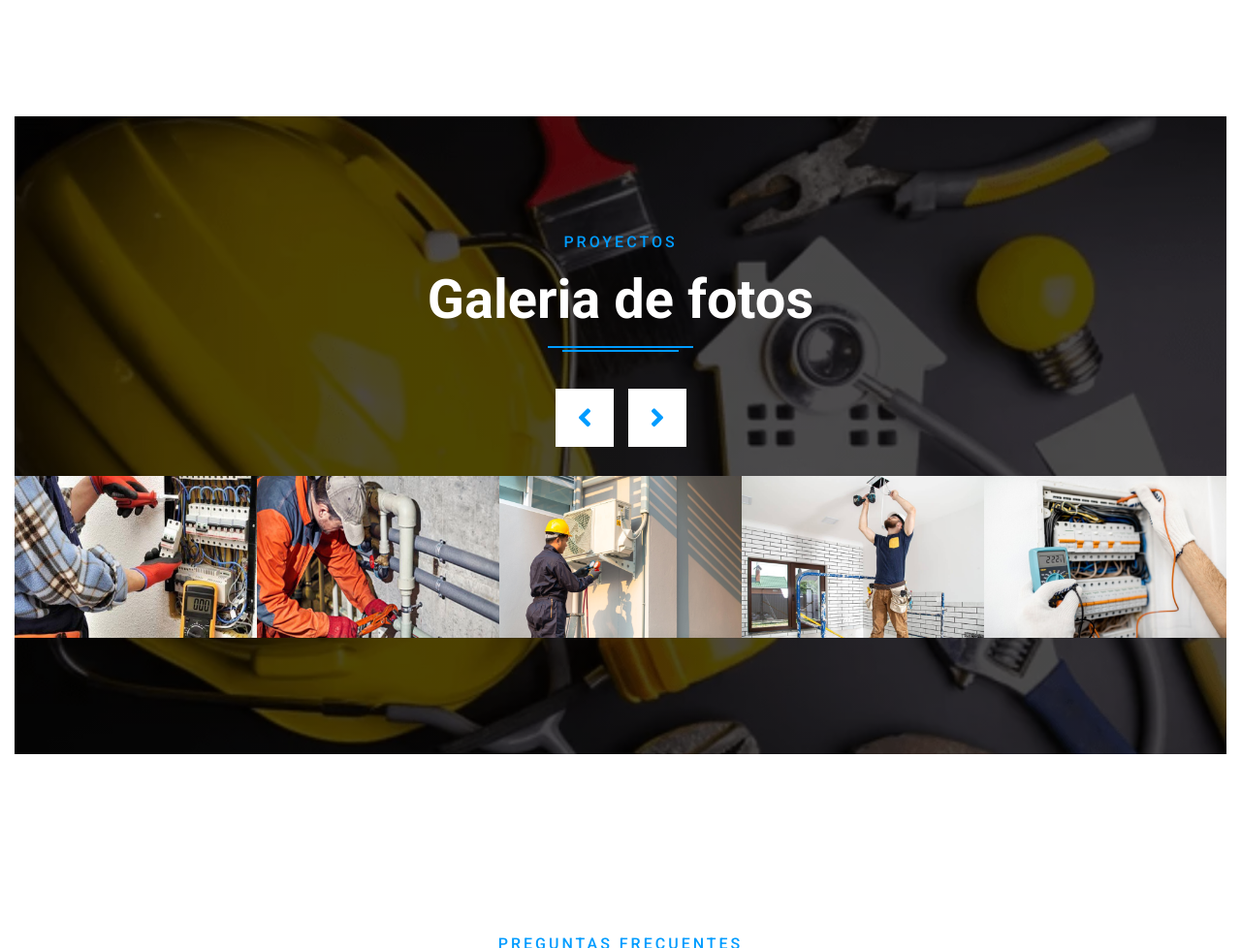
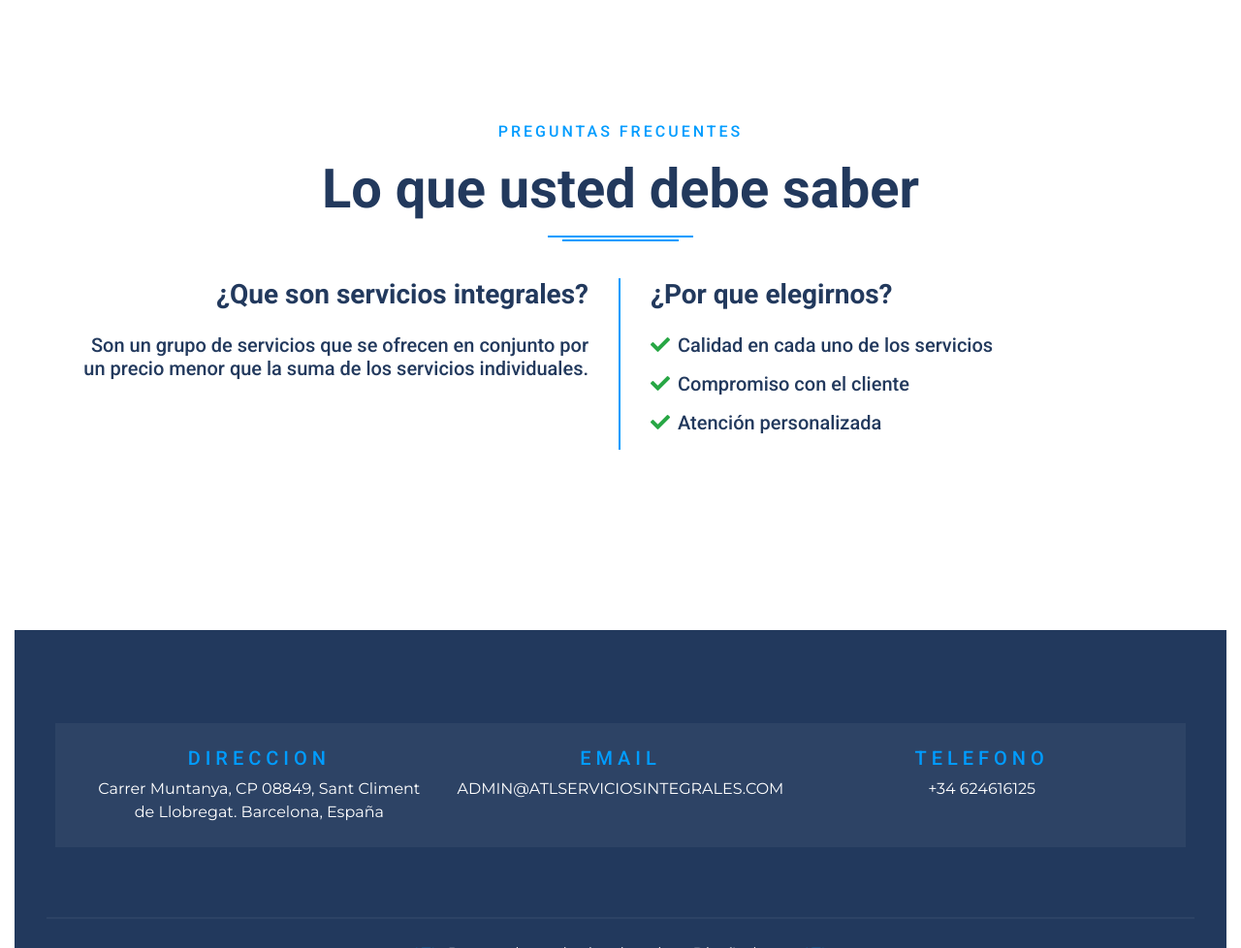
Before and after one commit to orlandosamu/ATL, a plain HTML site: page index.html in a window 1280 px wide. Shown: the part 2040-3018 px from the top of the page at 97% size. Drawn offline with nearby package versions, Linux system fonts and the light colour scheme.

Commit message:
Update index.html

```diff
--- a/index.html
+++ b/index.html
@@ -137,54 +137,6 @@
     </div>
     <!-- Service End -->
 
-
-    <!-- Gallery Start -->
-    <div class="container-fluid bg-gallery" id="project" style="padding: 120px 0; margin: 90px 0;">
-        <div class="section-title position-relative text-center" style="margin-bottom: 120px;">
-            <h6 class="text-uppercase text-primary mb-3" style="letter-spacing: 3px;">Proyectos</h6>
-            <h1 class="font-secondary display-4 text-white">Galeria de fotos</h1>
-        </div>
-        <div class="owl-carousel gallery-carousel">
-            <div class="gallery-item">
-                <img class="img-fluid w-100" src="img/electricidad2.jpg" alt="">
-                <a class="btn btn-primary" href="img/electricidad2.jpg" data-lightbox="gallery">
-                    <i class="fa fa-2x fa-plus text-white"></i>
-                </a>
-            </div>
-            <div class="gallery-item">
-                <img class="img-fluid w-100" src="img/fontaneria2.jpg" alt="">
-                <a class="btn btn-primary" href="img/fontaneria2.jpg" data-lightbox="gallery">
-                    <i class="fa fa-2x fa-plus text-white"></i>
-                </a>
-            </div>
-            <div class="gallery-item">
-                <img class="img-fluid w-100" src="img/clima2.jpg" alt="">
-                <a class="btn btn-primary" href="img/clima2.jpg" data-lightbox="gallery">
-                    <i class="fa fa-2x fa-plus text-white"></i>
-                </a>
-            </div>
-            <div class="gallery-item">
-                <img class="img-fluid w-100" src="img/servicios2 (1).jpg" alt="">
-                <a class="btn btn-primary" href="img/servicios2 (1).jpg" data-lightbox="gallery">
-                    <i class="fa fa-2x fa-plus text-white"></i>
-                </a>
-            </div>
-            <div class="gallery-item">
-                <img class="img-fluid w-100" src="img/servicios2 (2).jpg" alt="">
-                <a class="btn btn-primary" href="img/servicios2 (2).jpg" data-lightbox="gallery">
-                    <i class="fa fa-2x fa-plus text-white"></i>
-                </a>
-            </div>
-            <div class="gallery-item">
-                <img class="img-fluid w-100" src="img/fontaneria3.jpg" alt="">
-                <a class="btn btn-primary" href="img/fontaneria3.jpg" data-lightbox="gallery">
-                    <i class="fa fa-2x fa-plus text-white"></i>
-                </a>
-            </div>
-        </div>
-    </div>
-    <!-- Gallery End -->
-
     <!-- FAQs Start -->
     <div class="container-fluid py-5" id="faqs">
         <div class="container py-5">
```
